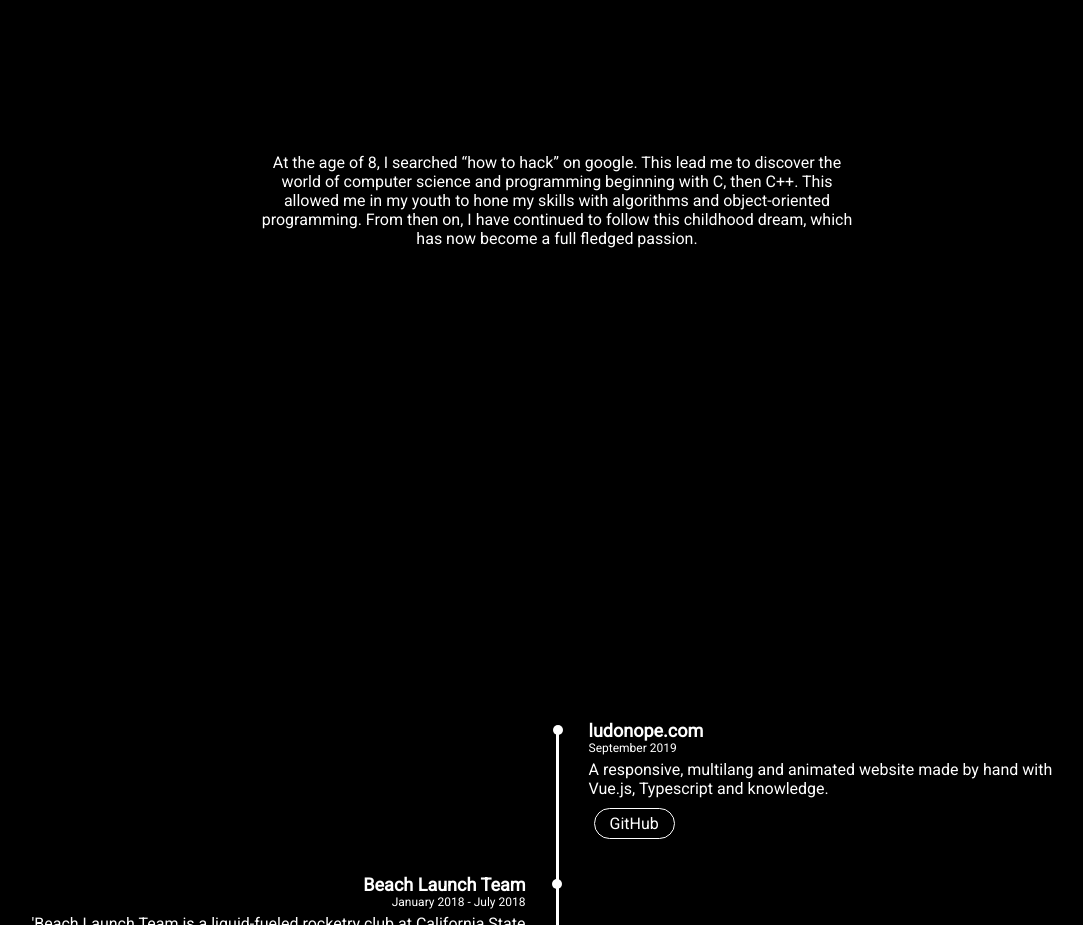
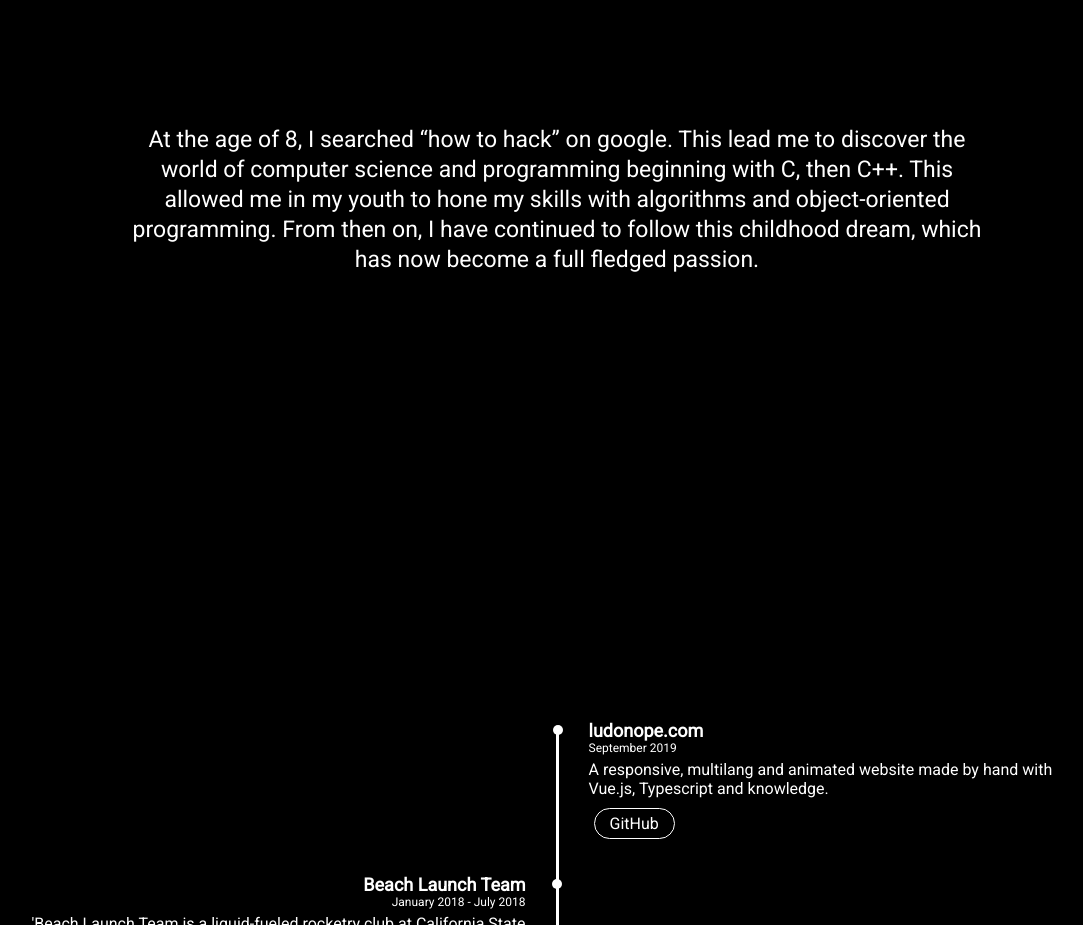
Before and after one commit to Ludonope/ludonope.com, a Vue app: page /#/ in a window 1280 px wide. Shown: the part 1040-1965 px from the top of the page, without its empty margins (83-1166 px from the left). Built offline with nearby package versions, Linux system fonts and the light colour scheme; what vue-mq would draw is missing.

Commit message:
Fixed bio font size and spacings

```diff
--- a/src/components/Bio.vue
+++ b/src/components/Bio.vue
@@ -42,7 +42,9 @@ export default class Bio extends Vue {
 }
 
 .text {
-  max-width: 600px;
+  max-width: 850px;
   text-align: center;
+  font-size: 23px;
+  line-height: 1.3em;
 }
 </style>
```
